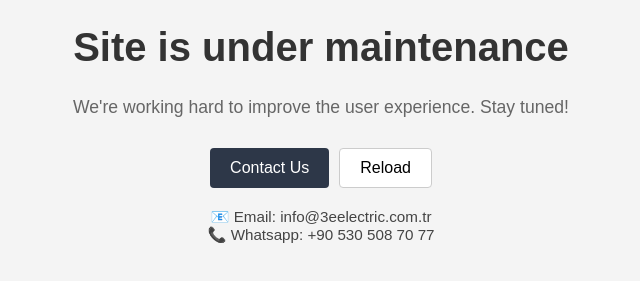
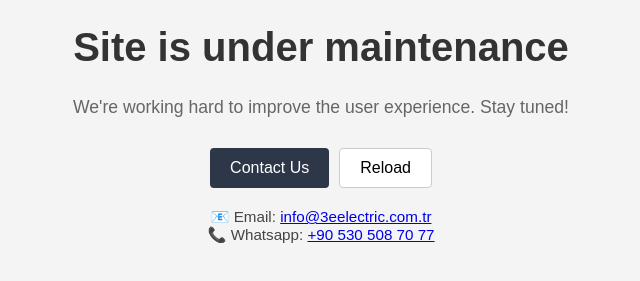
Before and after one commit to YoucefDzMech/tempPage, a plain HTML site: page index.html in a window 1280 px wide. Shown: the part 319-600 px from the top of the page, without its empty margins (319-959 px from the left). Drawn offline with Linux system fonts and the light colour scheme.

Commit message:
Update index.html

```diff
--- a/index.html
+++ b/index.html
@@ -67,8 +67,8 @@
     <button class="btn secondary" onclick="location.reload()">Reload</button>
   </div>
   <div class="contact-info">
-    📧 Email: info@3eelectric.com.tr<br>
-    📞 Whatsapp: +90 530 508 70 77
+  📧 Email: <a href="mailto:info@3eelectric.com.tr">info@3eelectric.com.tr</a><br>
+  📞 Whatsapp: <a href="https://wa.me/905305087077" target="_blank">+90 530 508 70 77</a>
   </div>
 </body>
 </html>
```
